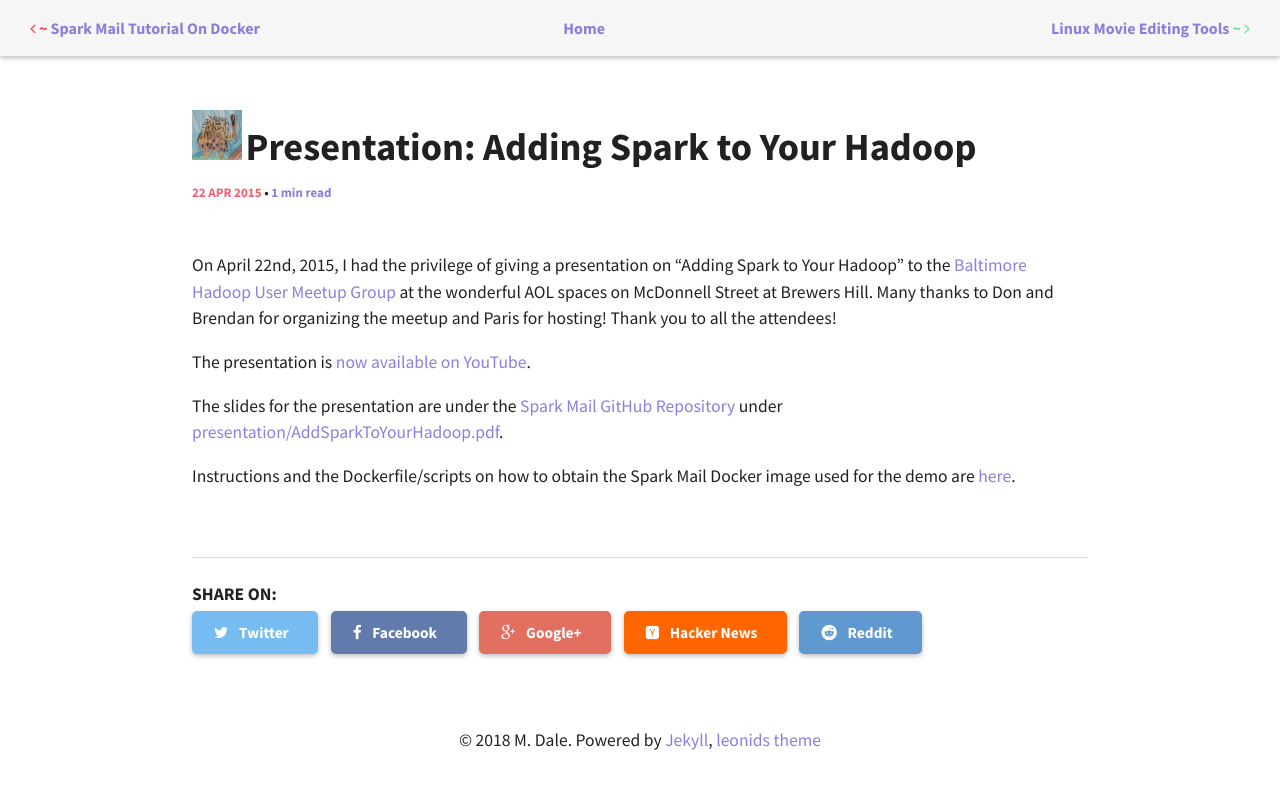
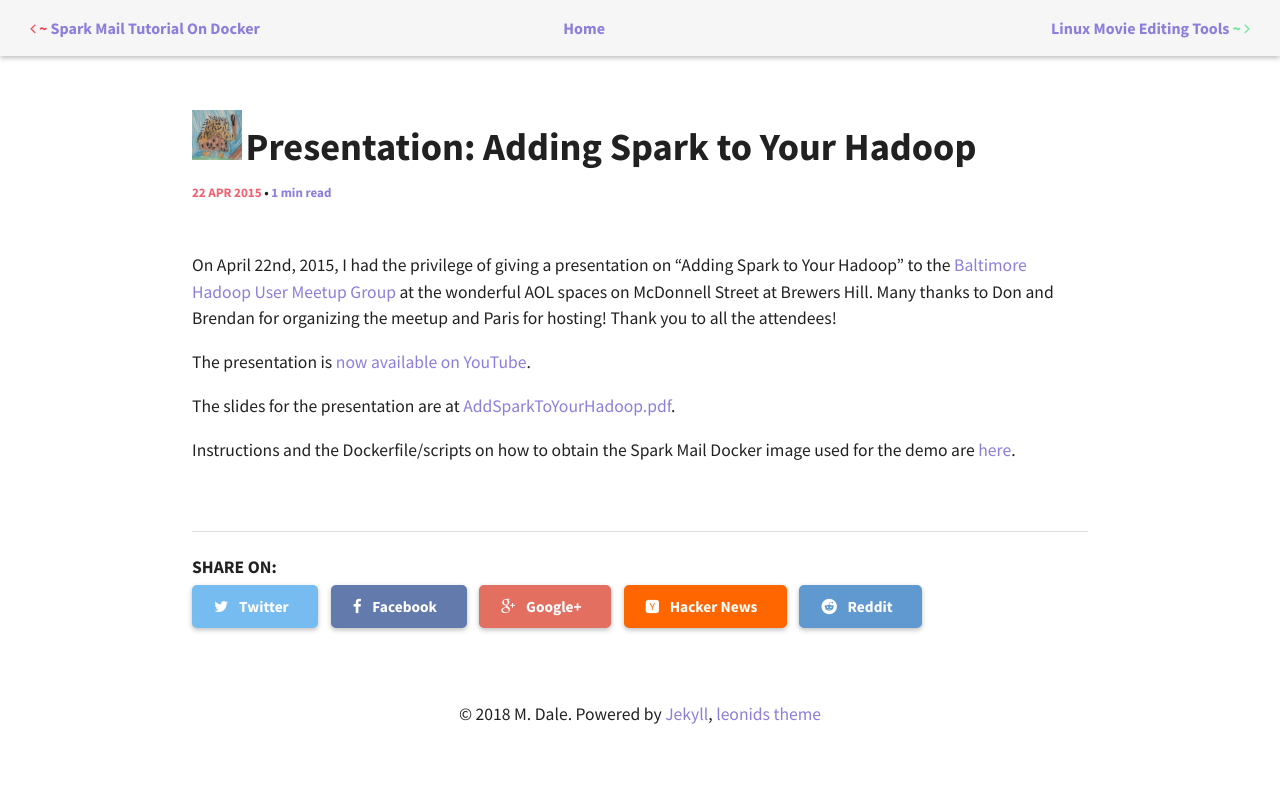
Before and after one commit to medale/medale.github.io, a Jekyll site: the page built from _posts/spark/2015-04-22-Adding-Spark-Presentation.md, in a window 1280 px wide. Shown: the top 789 px of the page. Built offline with Jekyll 4.4.1, drawn with Linux system fonts in a browser that asks for light colours; comment, search, counter and statistics services are not loaded.

Commit message:
Removed stray link

```diff
--- a/_posts/spark/2015-04-22-Adding-Spark-Presentation.md
+++ b/_posts/spark/2015-04-22-Adding-Spark-Presentation.md
@@ -15,8 +15,7 @@
 
 The presentation is [now available on YouTube](https://www.youtube.com/watch?v=WgqYn3RlWlI).
 
-The slides for the presentation are under the
-[Spark Mail GitHub Repository](https://github.com/medale/) under [presentation/AddSparkToYourHadoop.pdf](https://github.com/medale/presentations/blob/master/add-spark-to-your-hadoop-2015/AddSparkToYourHadoop.pdf).
+The slides for the presentation are at [AddSparkToYourHadoop.pdf](https://github.com/medale/presentations/blob/master/add-spark-to-your-hadoop-2015/AddSparkToYourHadoop.pdf).
 
 Instructions and the Dockerfile/scripts on how to obtain the Spark Mail
 Docker image used for the demo are [here](https://github.com/medale/spark-mail-docker).
```
